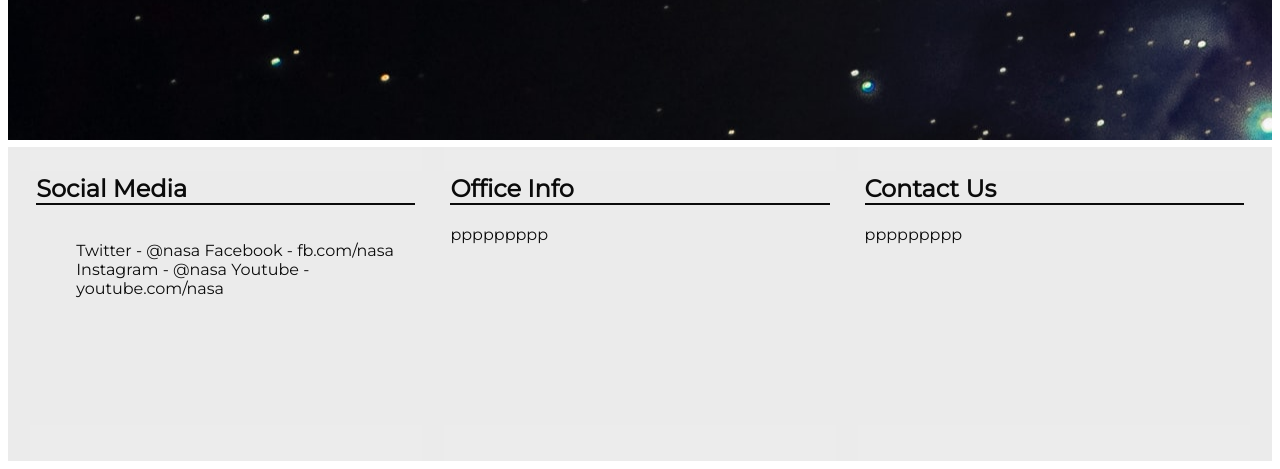
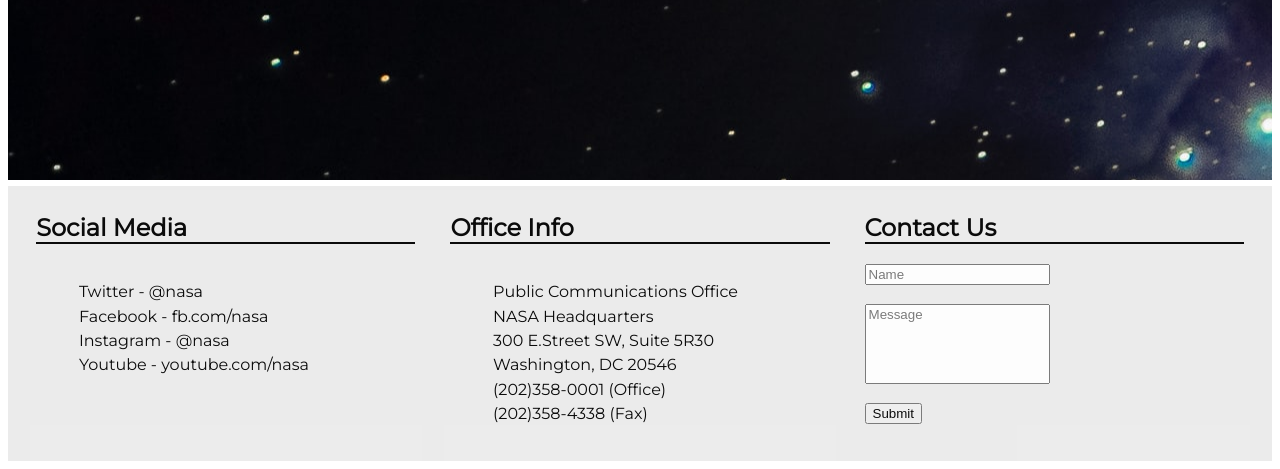
Before and after one commit to gilesadkins/NASA_LandingPage, a plain HTML site: page index.html in a window 1280 px wide. Shown: the part 338-807 px from the top of the page. Drawn offline with Linux system fonts and the light colour scheme.

Commit message:
added lists for contact and social media sections and a form

```diff
--- a/index.html
+++ b/index.html
@@ -34,11 +34,36 @@
     </section>
     <section>
       <h2>Office Info</h2>
-      <p>ppppppppp</p>
+      <p>
+        <ul>
+          <ls>
+            Public Communications Office
+          </ls>
+          <ls>
+            NASA Headquarters
+          </ls>
+          <ls>
+            300 E.Street SW, Suite 5R30
+          </ls>
+          <ls>
+            Washington, DC 20546
+          </ls>
+          <ls>
+            (202)358-0001 (Office)
+          </ls>
+          <ls>
+            (202)358-4338 (Fax)
+          </ls>
+        </ul>
+      </p>
     </section>
     <section>
       <h2>Contact Us</h2>
-      <p>ppppppppp</p>
+       <form>
+        <input type="text" id="name" name="name" placeholder="Name"><br><br>
+        <input class="MSG" type="text" id="MSG" name="MSG" placeholder="Message"><br><br>
+        <input type="submit" value="Submit">
+      </form>
     </section>
   </main>
 </body>
--- a/styles.css
+++ b/styles.css
@@ -5,13 +5,13 @@ body{
 }
 .mainContainer{
   background-image: url(spacePic.jpg);
-  height: 60%;
+  height: 65%;
   display: flex;
   justify-content: center;
   align-items: center;
 }
 main{
-  height: 40%;
+  height: 35%;
   display: flex;
   justify-content: space-evenly;
   background-color: rgb(235, 235, 235);
@@ -35,3 +35,13 @@ p{
   display: flex;
   flex-direction: column;
 }
+ul{
+  display: flex;
+  flex-direction: column;
+}
+ls{
+  margin: 2pt;
+}
+.MSG{
+  padding-bottom: 60px;
+}
```
Also changed, not shown: 1 other file.
